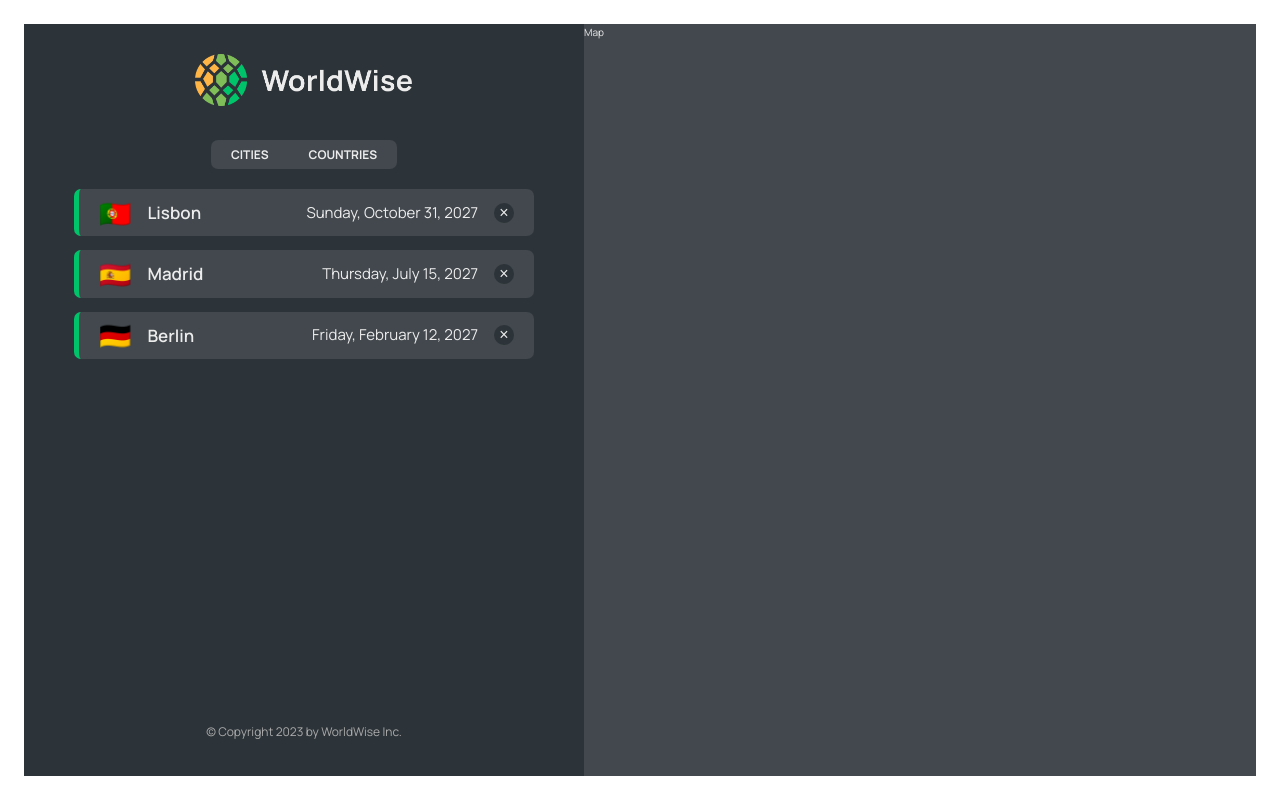
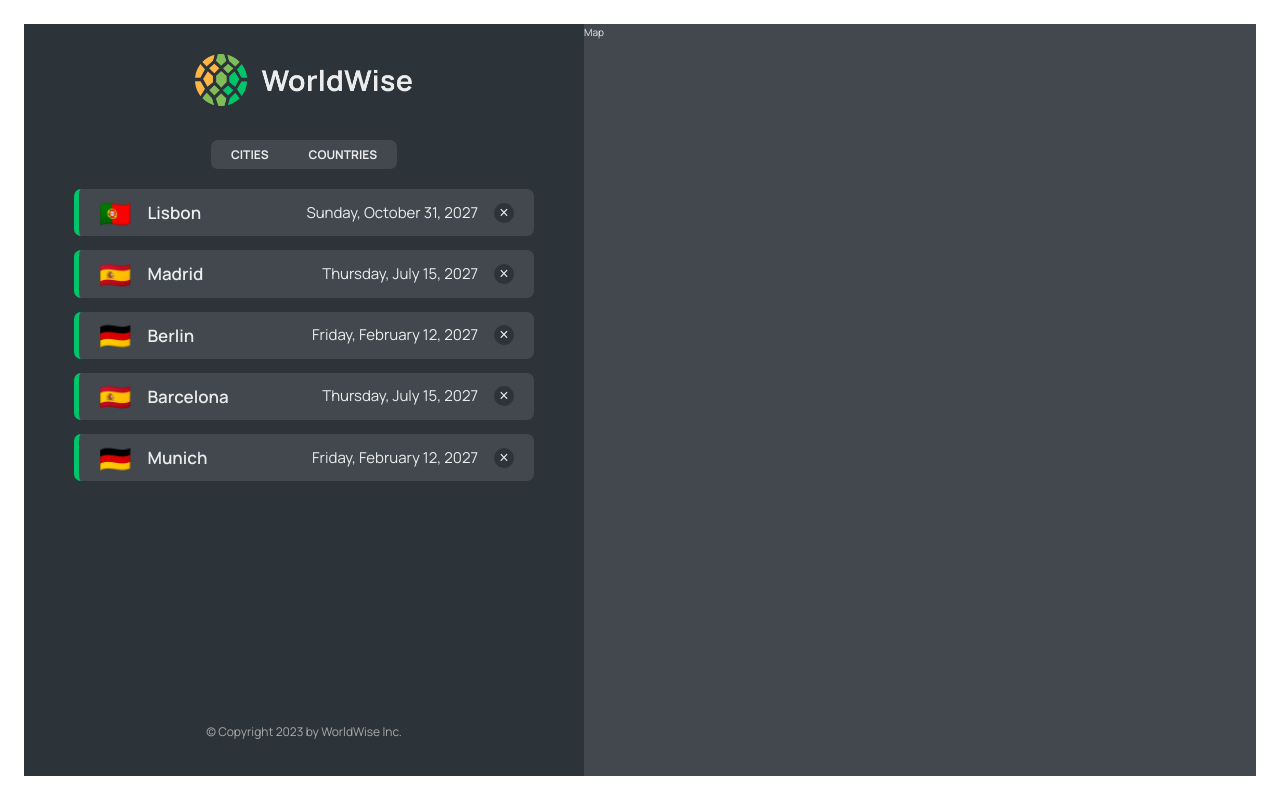
Before and after one commit to skerdishehaj/world-wise, a React (Vite) app: page /app in a window 1280 px wide. Built offline with nearby package versions, Linux system fonts and the light colour scheme; data requests are answered from the project's data file.

Commit message:
Added the CountryList and CountryItem componenets

```diff
--- a/data/cities.json
+++ b/data/cities.json
@@ -35,6 +35,29 @@
         "lng": 13.376933665713324
       },
       "id": 98443197
+    },{
+      "cityName": "Barcelona",
+      "country": "Spain",
+      "emoji": "🇪🇸",
+      "date": "2027-07-15T08:22:53.976Z",
+      "notes": "",
+      "position": {
+        "lat": 40.46635901755316,
+        "lng": -3.7133789062500004
+      },
+      "id": 17636751
+    },
+    {
+      "cityName": "Munich",
+      "country": "Germany",
+      "emoji": "🇩🇪",
+      "date": "2027-02-12T09:24:11.863Z",
+      "notes": "Amazing 😃",
+      "position": {
+        "lat": 52.53586782505711,
+        "lng": 13.376933665713324
+      },
+      "id": 96243197
     }
   ]
 }
--- a/src/App.jsx
+++ b/src/App.jsx
@@ -7,6 +7,7 @@
 import Login from './pages/Login';
 import CityList from './components/City/CityList';
 import { useEffect, useState } from 'react';
+import CountryList from './components/Country/CountryList';
 
 const BASE_URL = 'http://localhost:5000';
 
@@ -74,7 +75,7 @@
           />
           <Route
             path='countries'
-            element={<p>List of countries</p>}
+            element={<CountryList cities={cities} />}
           />
           <Route
             path='form'
--- a/src/components/Country/CountryItem.jsx
+++ b/src/components/Country/CountryItem.jsx
@@ -1,4 +1,4 @@
-import styles from "./CountryItem.module.css";
+import styles from './CountryItem.module.css';
 
 function CountryItem({ country }) {
   return (
--- /dev/null
+++ b/src/components/Country/CountryList.jsx
@@ -0,0 +1,33 @@
+import styles from './CountryList.module.css';
+import Spinner from '../Spinner';
+import CountryItem from './CountryItem';
+import Message from '../Message';
+
+function CountryList({ cities, isLoading }) {
+  if (isLoading) return <Spinner />;
+  if (!cities.length)
+    return <Message message='Add your first Country by clicking on the map' />;
+
+  const countries = cities.reduce((arr, city) => {
+    if (!arr.map((el) => el.country).includes(city.country)) {
+      return [
+        ...arr,
+        { country: city.country, emoji: city.emoji, id: city.id },
+      ];
+    }
+    return arr;
+  }, []);
+
+  return (
+    <ul className={styles.countryList}>
+      {countries.map((country) => (
+        <CountryItem
+          country={country}
+          key={country.id}
+        />
+      ))}
+    </ul>
+  );
+}
+
+export default CountryList;
```
